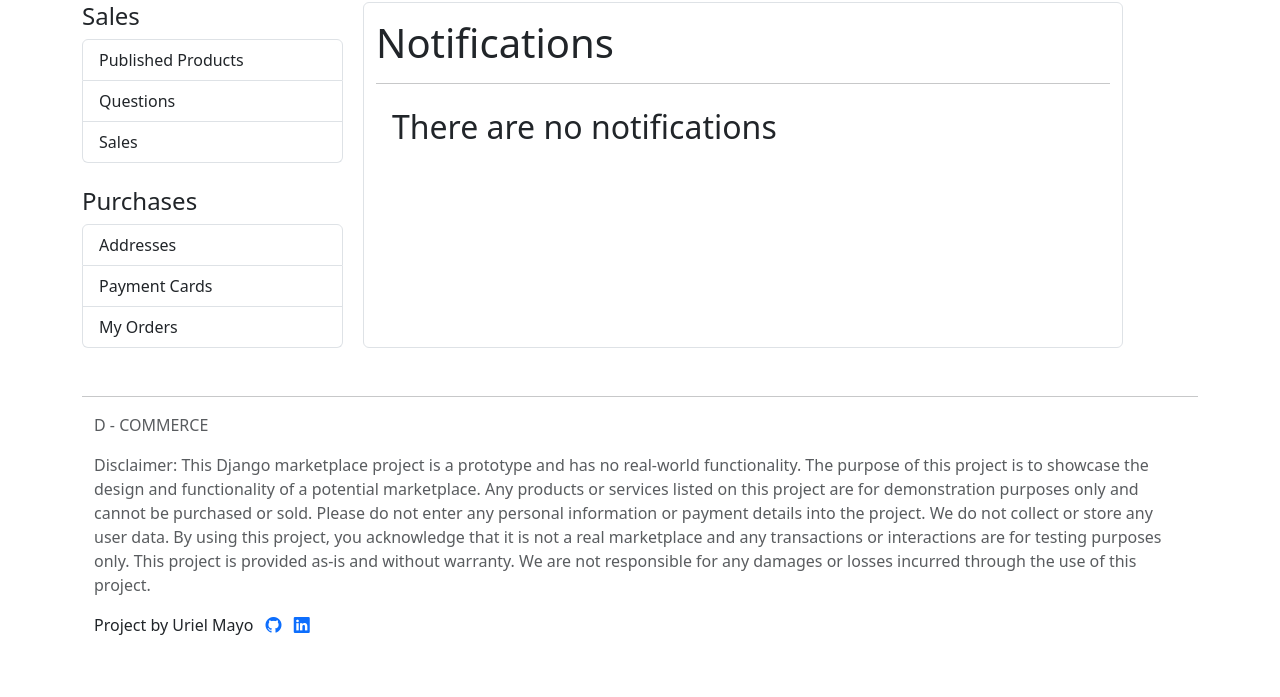
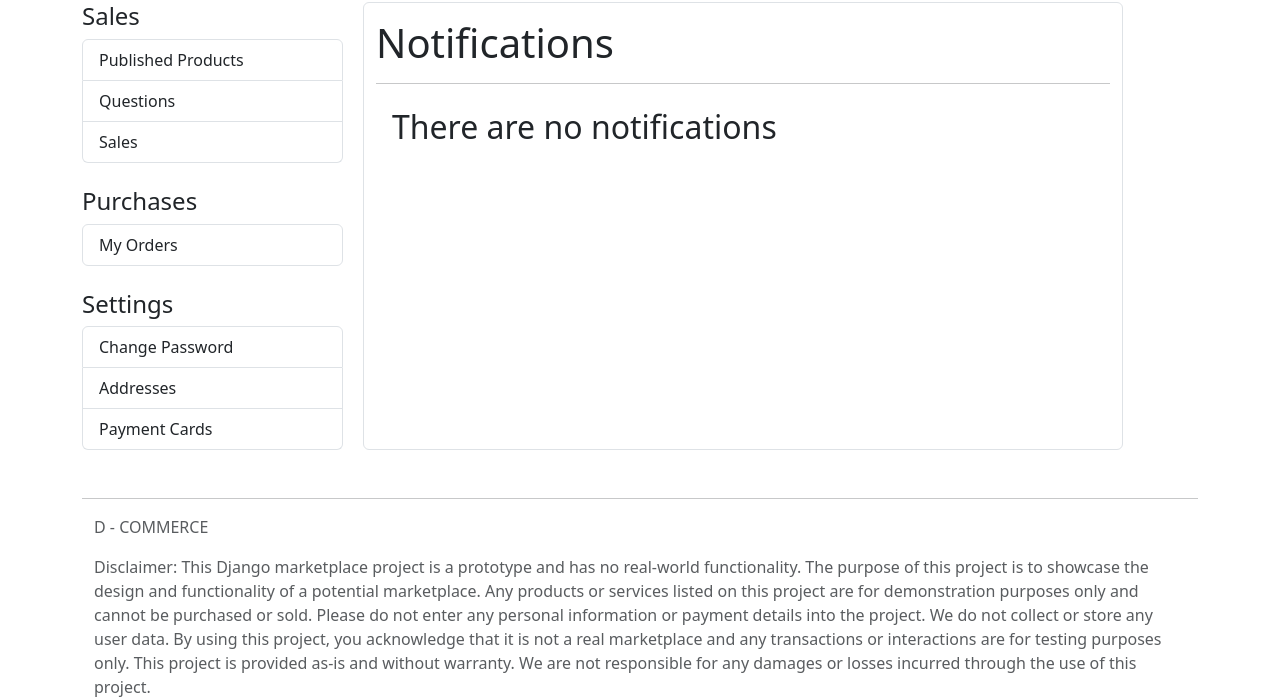
Before and after one commit to urielmayo/d_commerce, a Django app: page /users/my-profile/ in a window 1280 px wide. Shown: the part 102-799 px from the top of the page. Run offline with Django 4.2, Linux system fonts and the light colour scheme; the first user in the database is signed in; tables that the repository leaves empty hold one stand-in row (Sample ...); data that the repository does not hold is empty; some libraries are stand-ins or nearby versions.

Commit message:
Add change password view

```diff
--- a/apps/users/urls.py
+++ b/apps/users/urls.py
@@ -28,6 +28,7 @@ urlpatterns = [
     path('signup/', views.SignUpView.as_view(),name='signup'),
 
     path('my-profile/', views.ProfileDetailView.as_view(), name='my-profile'),
+    path('my-profile/change_password', views.ProfileChangePasswordView.as_view(), name='change-password'),
     path('my-profile/questions/', views.ProductQuestionListView.as_view(), name='questions'),
     path('my-profile/published-products/', views.PublishedProductsListView.as_view(), name='published-products'),
     path('my_profile/published-products/<int:pk>/update_qty/', views.update_stock_qty, name='update_qty'),
--- a/apps/users/views.py
+++ b/apps/users/views.py
@@ -4,6 +4,8 @@ from django.contrib.auth.mixins import LoginRequiredMixin
 from django.contrib.auth import views as auth_views
 from django.views.generic import FormView, DetailView, ListView, CreateView, UpdateView
 from django.contrib.auth.decorators import login_required
+from django.contrib.auth.views import PasswordChangeView
+from django.contrib.messages.views import SuccessMessageMixin
 
 from apps.users.forms import SignUpForm, ProfileAddressForm, ProfilePaymentForm
 from apps.users.models import Profile, ProfileAddress, ProfilePayment, ShoppingCart, ShoppingCartLine
@@ -37,6 +39,14 @@ class LogoutView(LoginRequiredMixin, auth_views.LogoutView):
 class ProfileDetailView(LoginRequiredMixin, NotificationMixin, DetailView):
     model = Profile
     template_name = "users/user/profile.html"
+
+    def get_object(self):
+        return self.request.user.profile
+
+class ProfileChangePasswordView(SuccessMessageMixin, PasswordChangeView):
+    template_name = "users/user/change_password.html"
+    success_message = "Your password has been changed succesfully"
+    success_url = reverse_lazy('users:my-profile')
 
     def get_object(self):
         return self.request.user.profile
--- a/templates/users/user/profile.html
+++ b/templates/users/user/profile.html
@@ -23,9 +23,16 @@
 
         <h4>Purchases</h4>
         <ul class="list-group">
+            <a class="list-group-item" href="{% url 'orders:list' %}">My Orders</a>
+        </ul>
+
+        <br>
+
+        <h4>Settings</h4>
+        <ul class="list-group">
+            <a class="list-group-item" href="{% url 'users:change-password' %}">Change Password</a>
             <a class="list-group-item" href="{% url 'users:address:list' %}">Addresses</a>
             <a class="list-group-item" href="{% url 'users:paymentcard:list' %}">Payment Cards</a>
-            <a class="list-group-item" href="{% url 'orders:list' %}">My Orders</a>
         </ul>
 
     </div>
```
Also changed, not shown: templates/users/user/change_password.html (added, +22 -0 lines).
